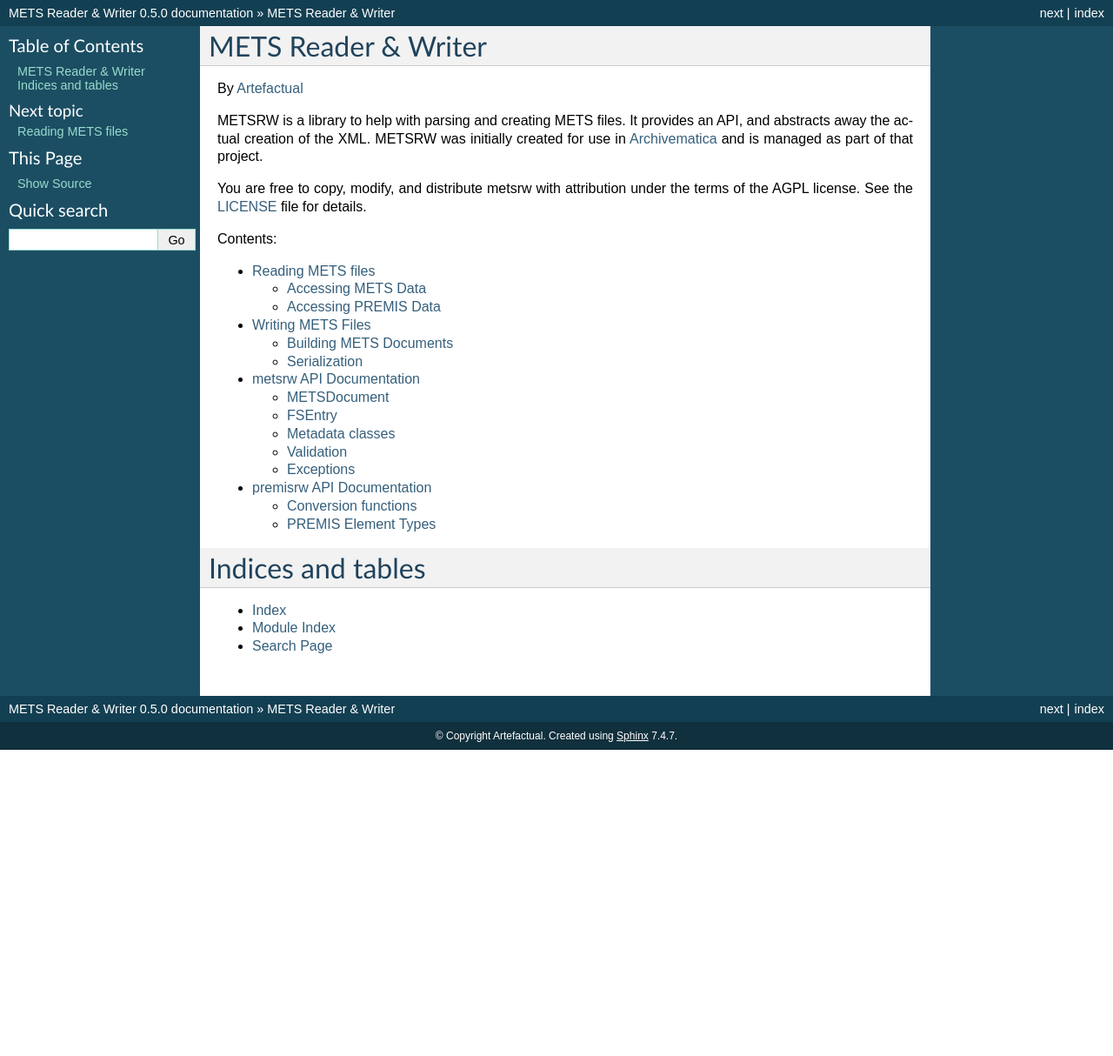
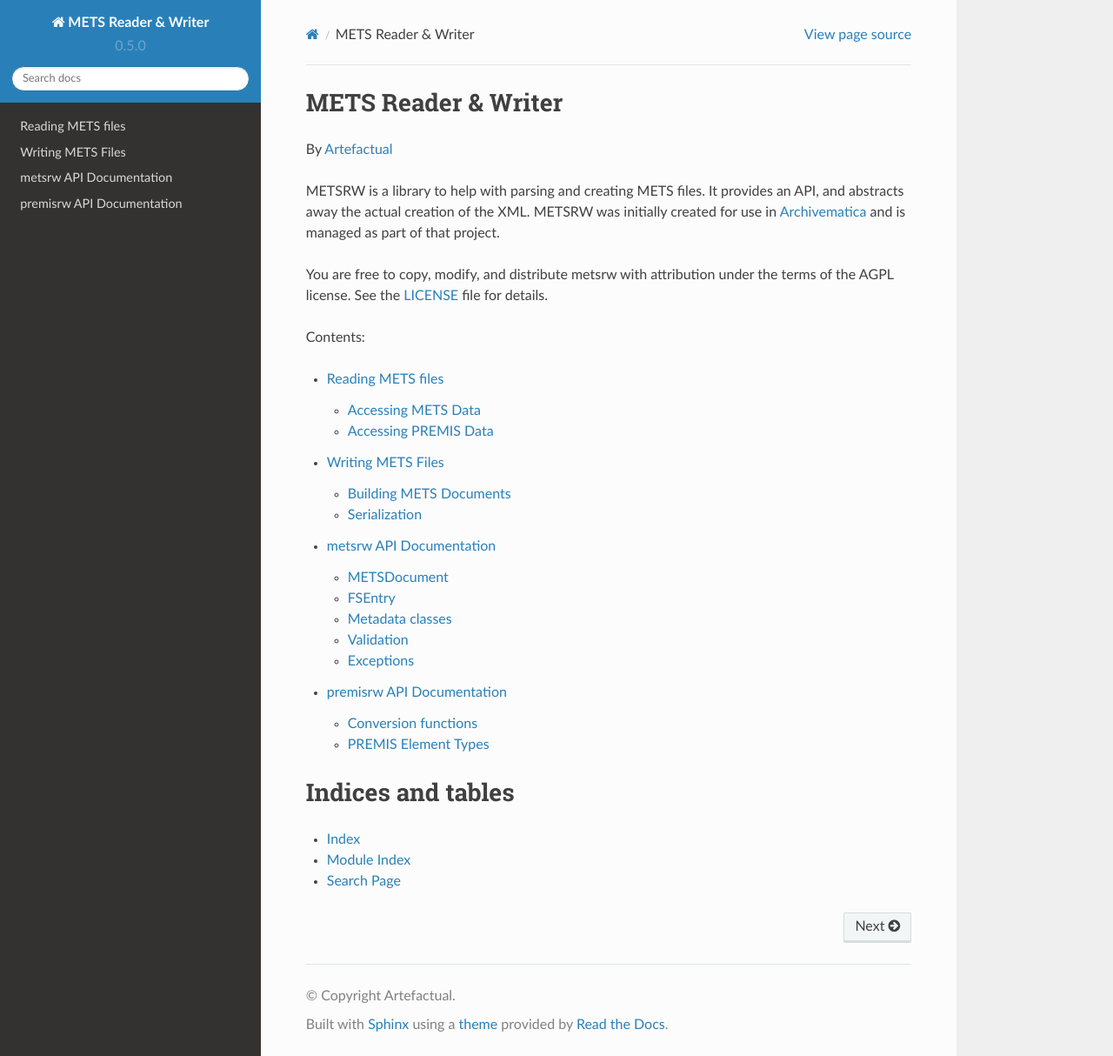
Before and after one commit to artefactual-labs/mets-reader-writer, a Sphinx documentation site: the page built from docs/index.rst, in a window 1280 px wide and 1214 px high. Shown: the whole window at 87% size. Built offline with Sphinx 7.4.7 and the Read the Docs theme 2.0.0, drawn with Linux system fonts in a browser that asks for light colours.

Commit message:
Use Read The Docs Sphinx theme

```diff
--- a/docs/conf.py
+++ b/docs/conf.py
@@ -28,7 +28,12 @@
 # Add any Sphinx extension module names here, as strings. They can be
 # extensions coming with Sphinx (named 'sphinx.ext.*') or your custom
 # ones.
-extensions = ["sphinx.ext.autodoc", "sphinx.ext.viewcode", "sphinx.ext.doctest"]
+extensions = [
+    "sphinx.ext.autodoc",
+    "sphinx.ext.viewcode",
+    "sphinx.ext.doctest",
+    "sphinx_rtd_theme",
+]
 
 # Add any paths that contain templates here, relative to this directory.
 templates_path = ["_templates"]
@@ -98,7 +103,7 @@
 
 # The theme to use for HTML and HTML Help pages.  See the documentation for
 # a list of builtin themes.
-html_theme = "default"
+html_theme = "sphinx_rtd_theme"
 
 # Theme options are theme-specific and customize the look and feel of a theme
 # further.  For a list of options available for each theme, see the
--- a/pyproject.toml
+++ b/pyproject.toml
@@ -59,6 +59,7 @@
   "pip-tools",
   "pytest-cov",
   "pytest",
+  "sphinx-rtd-theme",
   "sphinx==7.1.2",
   "sphinxcontrib-applehelp==1.0.4",
   "sphinxcontrib-devhelp==1.0.2",
```
Also changed, not shown: requirements-dev.txt (+11 -2 lines).
